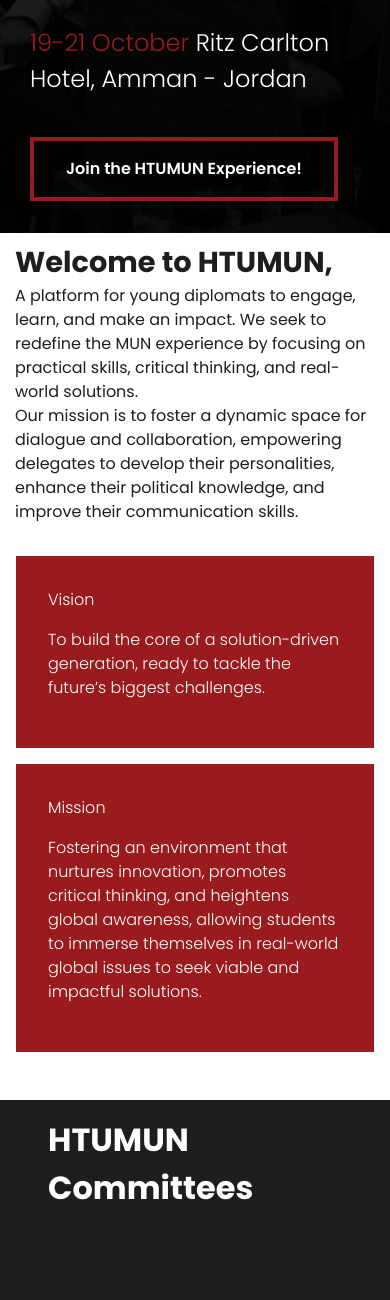
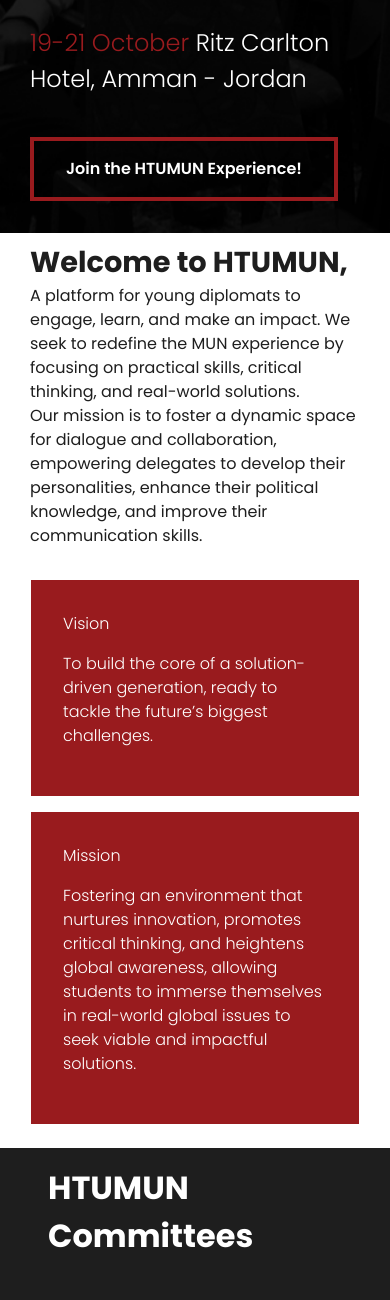
Before and after one commit to yznki/HTUMUN, a PHP site: page / in a window 390 px wide. Shown: the part 1126-2426 px from the top of the page. Run offline with PHP 8.4, Linux system fonts and the light colour scheme.

Commit message:
Full Responsive

```diff
--- a/css/mainPage.css
+++ b/css/mainPage.css
@@ -23,7 +23,7 @@ body {
   /* display: flex;
   flex-direction: column;
   justify-content: center;
-   width: 60%;
+  width: 60%;
   height: 100vh; */
   padding-top: 20vh;
   /* padding-bottom: 15vh; */
@@ -31,6 +31,7 @@ body {
   color: white;
   margin-left: auto;
   margin-right: auto;
+  max-width: 100% !important;
 }
 .heroContent .white-heading {
   font-weight: 600;
@@ -52,9 +53,14 @@ body {
 
 }
 
+.container {
+  max-width: 100% !important;
+}
 
-
-
+.whyHTUMUN {
+  display: flex;
+  flex-direction: row;
+}
 
 
 
@@ -292,8 +298,7 @@ color: #991b1e;
 .footer {
   background-color: var(--htumunblack);
   align-items: center;
-  padding: 0px 48px;
-  height: 15vh;
+  padding: 16px 32px;
 }
 
 .footer .copyright p {
--- a/index.html
+++ b/index.html
@@ -76,7 +76,7 @@
 
 
 	<header role="banner">
-		<nav class="navbar navbar-expand-md navbar-dark bg-dark">
+		<nav class="navbar mx-xl-3 navbar-expand-md navbar-dark bg-dark">
 			<div class="container">
 				<!-- <a class="navbar-brand" href="index.html"><img style="" src="HTUMUNLogo.svg" alt=""></a> -->
 				<div class="navbar-brand"><a style="display: inline;" href="/index.html"><img src="HTUMUNLogo.svg" alt=""></a></div>
@@ -113,7 +113,7 @@
 						</li>
 					</ul>
 
-					<ul class="navbar-nav mx-auto">
+					<ul class="navbar-nav ml-auto">
 						<li class="nav-item register-btn">
 							<a class="" href="comingsoon.html">Register Now!</a>
 						</li>
@@ -138,7 +138,7 @@
 				<p class="counter-heading">
 					Event begins in
 				</p>
-				<div class="container">
+				<div class="">
 					<div class="row mx-0 counter-box-collective counterdiv">
 						<div class=" counter-info">
 							<p class="counter-number" id="days"></p>
@@ -174,8 +174,8 @@
 	</div>
 	<!-- Content Down Here -->
 
-	<div class="container-fluid">
-		<div class="row">
+	<div class="">
+		<div class="container-fluid whyHTUMUN">
 			<!-- <div class="welcomeContent"> -->
 			<div class="welcomeText col-xl-8 col-lg-12 col-md-12 my-2">
 				<div class="row mx-0">
@@ -210,21 +210,11 @@
 								seek viable and impactful solutions.
 							</p>
 						</div>
+
 					</div>
 				</div>
-				<br />
-				<!-- <div class="row">
-					<a class="join-btn col-lg-4 col-md-6 mx-auto hide-in-sm-devices" href="/register">Call to Action</a>
-				</div> -->
 			</div>
-			<div class="col-xl-4 col-lg-12 col-md-12 align-center">
-
-				<div class="row">
-					<!-- <a class="join-btn col-lg-4 col-md-5 col-sm-12 mx-auto my-auto hide-in-lg-devices" href="/register">Call to Action</a> -->
-					<!-- <img src="images/hero_3.jpg" alt="" class="welcome-img mx-auto "> -->
-					<div class="welcome-img mt-4 hide-in-sm-devices"></div>
-				</div>
-			</div>
+			<div class="welcome-img col-xl-4 my-4 hide-in-sm-devices"></div>
 		</div>
 		<!-- </div> -->
 	</div>
@@ -285,7 +275,7 @@
 
 	<!-- Footer -->
 
-	<div class="container-fluid footer py-1 ">
+	<div class="footer">
 		<div class="row align-items-center my-auto">
 			<div class="text-left copyright col-md-6 col-sm-12  my-2">
 				<p>© 2023 HTUMUN. All Rights Reserved.</p>
```
